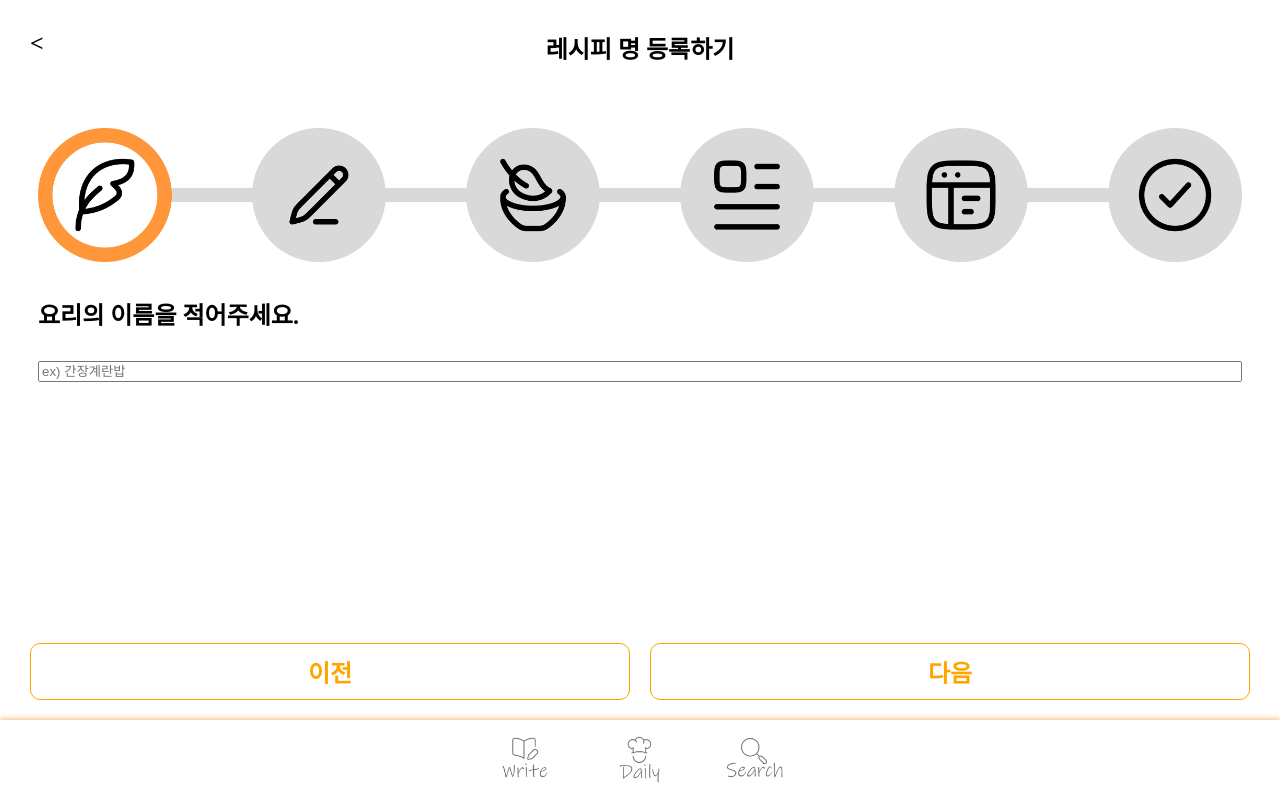
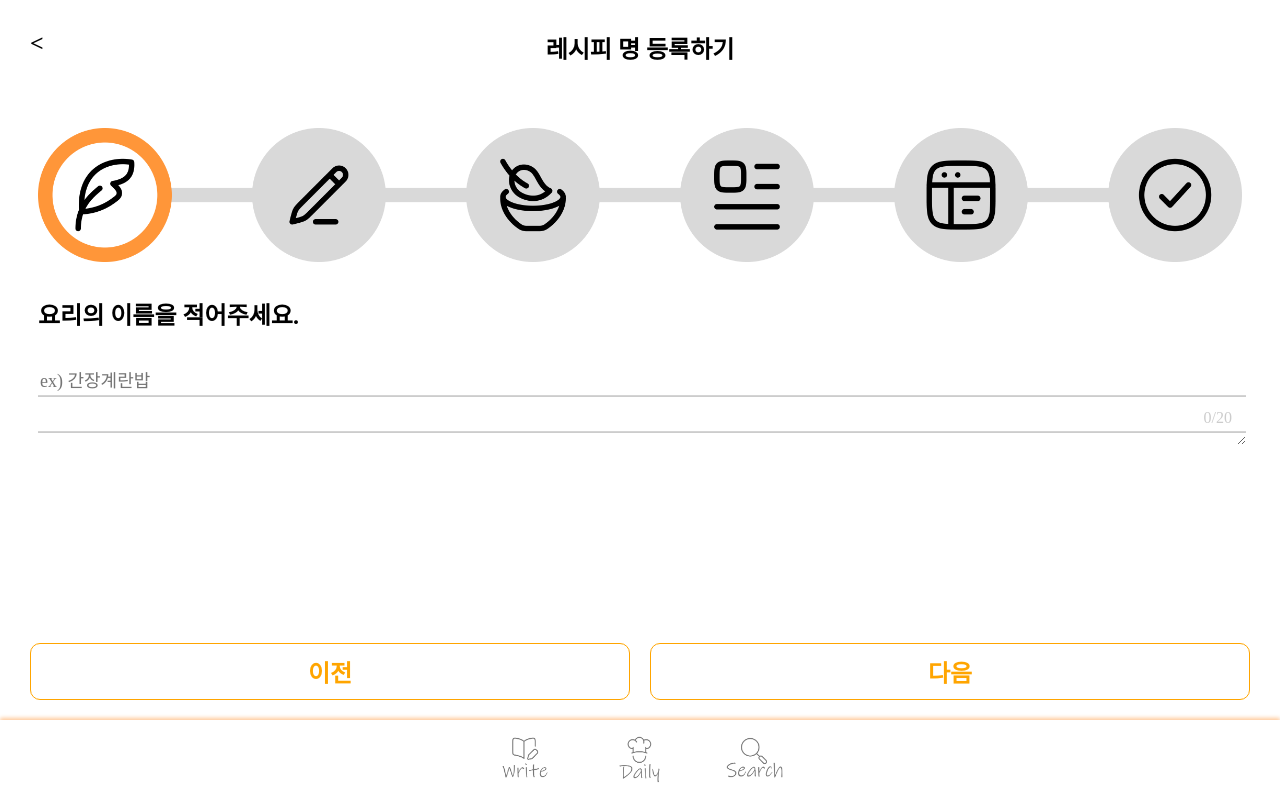
Before and after one commit to DEV-TINO/daily--recipe, a Vue app: page /edit in a window 1280 px wide. Built offline with nearby package versions, Linux system fonts and the light colour scheme.

Commit message:
style : edit-title, discription page and use pretendard font.

```diff
--- a/src/App.vue
+++ b/src/App.vue
@@ -13,5 +13,7 @@ export default {
 </script>
 
 <style>
-
+*{
+  font-family: "Pretendard-Regular.ttf" !important;
+}
 </style>
--- a/src/views/EditView.vue
+++ b/src/views/EditView.vue
@@ -10,17 +10,50 @@
 
   <div class="edit-editer">
     <!-- 제목 넣기 -->
-    <input class="edit-editer-input" v-if="index == 0" type="text" v-model="recipe.title" placeholder="ex) 간장계란밥">
+    <div class="editer-container" v-if="index == 0">
+      <textarea
+        class="edit-editer-title"
+        type="text"
+        v-model="recipe.title"
+        placeholder="ex) 간장계란밥"
+        maxlength="20"
+      ></textarea>
+      <span class="edit-text-counter">{{ recipe.title.length }}/20</span>
+    </div>
+
     <!-- 설명 넣기 -->
 
-    <input class="edit-editer-input" v-if="index == 1" type="text" v-model="recipe.description" placeholder="ex) 누구나 쉽게 만들 수 있습니다.">
+    <div class="editer-container" v-if="index == 1">
+      <textarea
+        class="edit-editer-title"
+        type="text"
+        v-model="recipe.description"
+        placeholder="ex) 누구나 쉽게 만들 수 있습니다."
+        maxlength="50"
+        style="height: 108px"
+      ></textarea>
+      <span class="edit-text-counter">{{ recipe.description.length }}/50</span>
+    </div>
 
     <!-- 재료 넣기 -->
     <div v-if="index == 2">
       <div v-for="(item, count_ingredient) in recipe.ingredient" :key="count_ingredient">
-        <input class="edit-editer-input" type="text" v-model="item.name" placeholder="ex) 밥 or 계란 등 종류를 적어주세요."><br>
-        <input class="edit-editer-input" type="text" v-model="item.quantity" placeholder="ex) 1공기 or 1개 등 양을 적어주세요.">
-        <button class="edit-button-delete" @click="handleClickDeleteIngredient(count_ingredient)">삭제하기</button>
+        <input
+          class="edit-editer-input"
+          type="text"
+          v-model="item.name"
+          placeholder="ex) 밥 or 계란 등 종류를 적어주세요."
+        ><br>
+        <input
+          class="edit-editer-input"
+          type="text"
+          v-model="item.quantity"
+          placeholder="ex) 1공기 or 1개 등 양을 적어주세요."
+        >
+        <button
+          class="edit-button-delete"
+          @click="handleClickDeleteIngredient(count_ingredient)"
+        >삭제하기</button>
       </div>
       <button class="edit-button-add" @click="handleClickAddIngredient()">추가하기</button>
     </div>
@@ -176,13 +209,13 @@ export default {
       this.recipe.ingredient.push({name: '',quantity: '',});
     },
     handleClickDeleteIngredient(index) {
-      this.recipe.ingredient.splice(index, index);
+      this.recipe.ingredient.splice(index, 1);
     },
     handleClickAddInstruction() {
       this.recipe.instruction.push({title: '', imageUrl: '', description: '',})
     },
     handleClickDeleteInstruction(index) {
-      this.recipe.instruction.splice(index, index)
+      this.recipe.instruction.splice(index, 1)
     }
   },
 }
@@ -232,14 +265,53 @@ export default {
   padding-top: 0px;
   width: 100%;
 }
+.editer-container{
+  position: relative;
+}
+.edit-text-counter{
+  color: #ccc;
+  position: absolute;
+  bottom: 22px;
+  right: 10px;
+}
+.edit-editer-title {
+  width: 100%;
+  overflow: hidden;
+  padding-bottom: 10px;
+  font-size: 18px;
+  background-color: white;
+  background-image: linear-gradient(to bottom, transparent 95%, #ccc 96%);
+  background-size: 100% 2em;
+  background-repeat: repeat-y;
+  line-height: 2em;
+  border: 0;
+}
+.edit-editer-title:focus {
+  outline: none;
+  background-image: linear-gradient(to bottom, transparent 95%, orange 96%);
+}
 .edit-editer-input{
   width: 100%;
   box-sizing: border-box;
 }
 .edit-button-add {
+  padding: 5px 20px 5px 20px;
+  border-radius: 10px;
+  border: solid 1.5px orange;
+  background: white;
+  font-size: 18px;
+  font-weight: bold;
+  position: absolute;
   color:orange;
 }
 .edit-button-delete {
+  padding: 5px 20px 5px 20px;
+  border-radius: 10px;
+  margin: 0 auto;
+  border: solid 1.5px red;
+  background: white;
+  font-size: 18px;
+  font-weight: bold;
   color: red;
 }
 .recipe-container {
```
Also changed, not shown: 1 other file (tests, documents, lock files or other folders).
